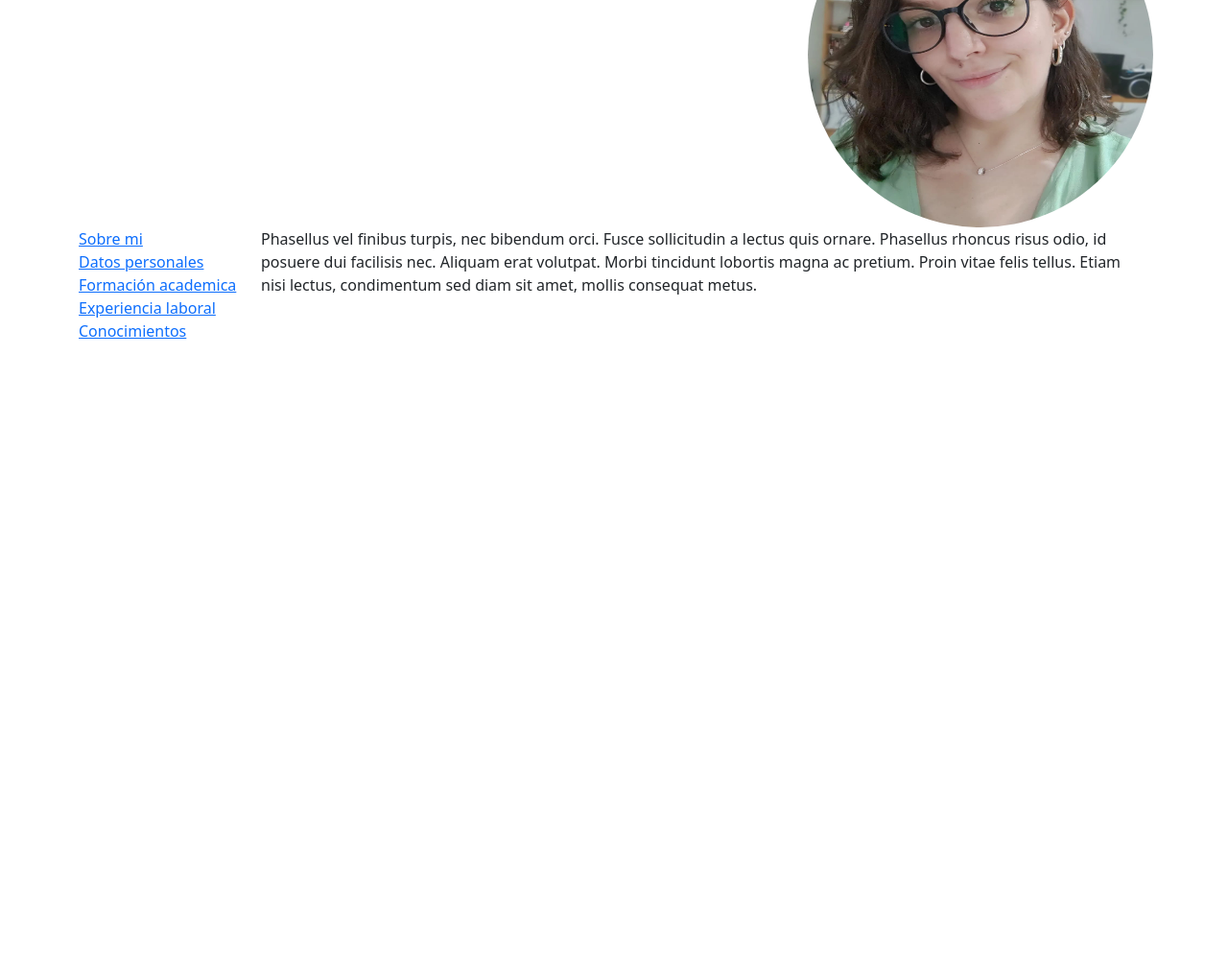
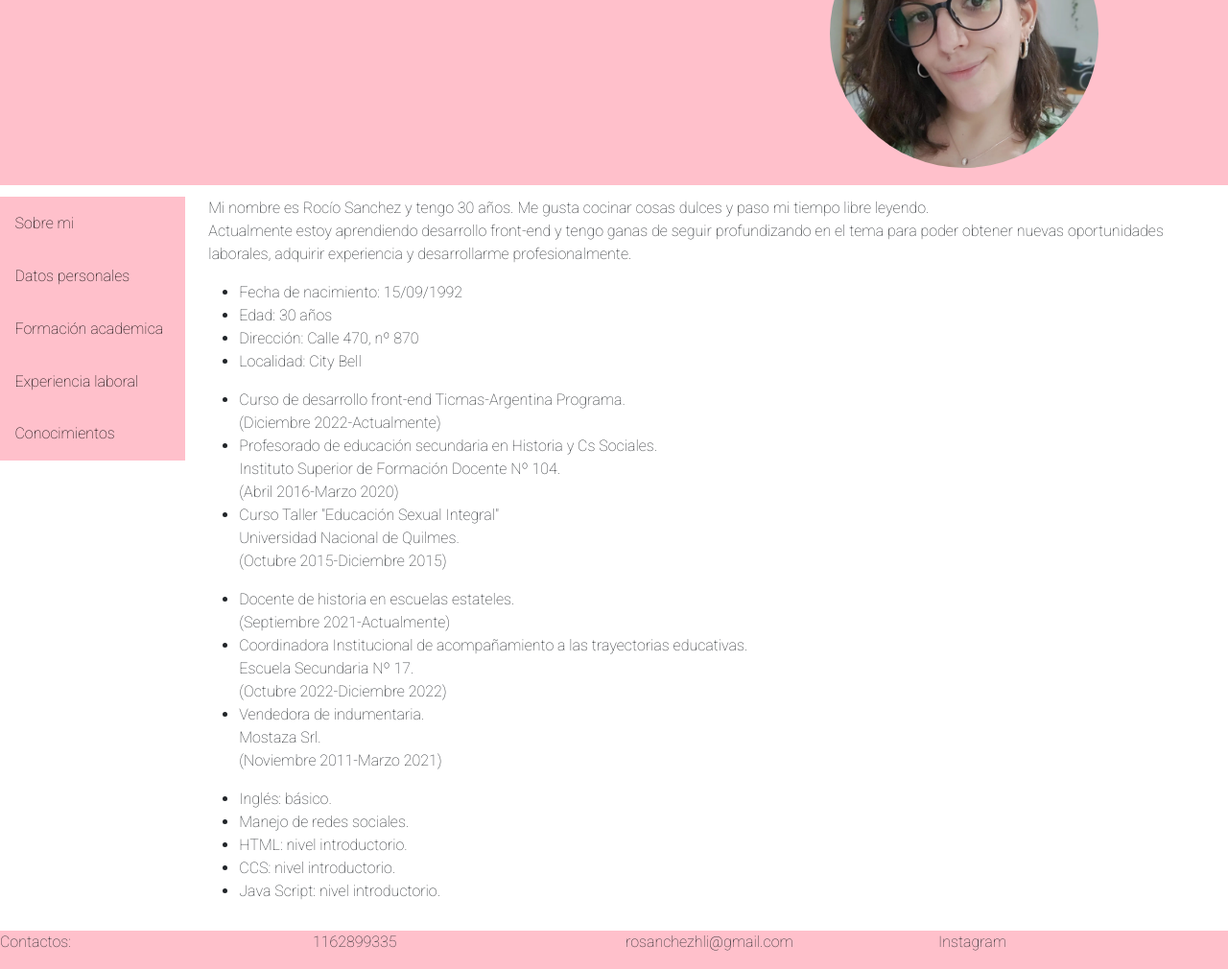
Before and after one commit to rosanchez1509/curriculum-curso, a plain HTML site: page index.html in a window 1280 px wide. Shown: the part 123-1133 px from the top of the page at 96% size. Before the commit the page ends 800 px from the top, so only its background shows below. Drawn offline with nearby package versions, Linux system fonts and the light colour scheme.

Commit message:
Creacion de secciones sin ocultar

```diff
--- a/css/styles.css
+++ b/css/styles.css
@@ -1,13 +1,36 @@
+* {
+    font-family: 'Roboto', sans-serif;
+}
+
 header {
-    margin-top: 5%;
+    padding: 1%;
+    margin-bottom: 1%;
+    background-color: pink;
 }
 
 #foto-personal {
-    width: 45vh;
-    height: 45vh;
+    margin-top: 5px;
+    margin-bottom: 5px;
+    width: 35vh;
+    height: 35vh;
     border-radius: 50%;
 }
 
 .item-menu {
+    padding: 8%;
     display: grid;
+    color: black;
+    text-decoration: none;
+    background-color: pink;
 }
+
+.item-menu:hover {
+    background-color: palevioletred;
+    color: blanchedalmond;
+}
+
+
+#footer {
+    margin-top: 1%;
+    background-color: pink;
+}
--- a/index.html
+++ b/index.html
@@ -7,6 +7,9 @@
     <meta name="viewport" content="width=device-width, initial-scale=1.0">
     <link href="https://cdn.jsdelivr.net/npm/bootstrap@5.2.3/dist/css/bootstrap.min.css" rel="stylesheet"
         integrity="sha384-rbsA2VBKQhggwzxH7pPCaAqO46MgnOM80zW1RWuH61DGLwZJEdK2Kadq2F9CUG65" crossorigin="anonymous">
+    <link rel="preconnect" href="https://fonts.googleapis.com">
+    <link rel="preconnect" href="https://fonts.gstatic.com" crossorigin>
+    <link href="https://fonts.googleapis.com/css2?family=Roboto:wght@100&display=swap" rel="stylesheet">
     <link rel="stylesheet" type="text/css" href="css/styles.css" />
     <title>CV Rocío Jazmín Sanchez</title>
 </head>
@@ -16,14 +19,14 @@
         integrity="sha384-kenU1KFdBIe4zVF0s0G1M5b4hcpxyD9F7jL+jjXkk+Q2h455rYXK/7HAuoJl+0I4"
         crossorigin="anonymous"></script>
 
-    <div class="container">
+    <div>
         <header class="row">
             <div class="col-8 text-center">
                 <h1>Rocío Jazmín Sanchez</h1>
                 <h2>Desarrolladora Web</h2>
             </div>
             <div class="col-4">
-                <img id="foto-personal" src="imagenes/foto-perfil.jpeg" alt="Foto personal">
+                <img id="foto-personal" src="imagenes/foto-personal.jpeg" alt="Foto personal">
             </div>
         </header>
         <div class="row">
@@ -35,12 +38,70 @@
                 <a class="item-menu" href="">Conocimientos</a>
             </nav>
             <div class="col-10">
-                <p>Phasellus vel finibus turpis, nec bibendum orci. Fusce sollicitudin a lectus quis ornare. Phasellus
-                    rhoncus risus odio, id posuere dui facilisis nec. Aliquam erat volutpat. Morbi tincidunt lobortis
-                    magna ac pretium. Proin vitae felis tellus. Etiam nisi lectus, condimentum sed diam sit amet, mollis
-                    consequat metus.</p>
+                <section id="sobre-mi">
+                    <p>Mi nombre es Rocío Sanchez y tengo 30 años. Me gusta cocinar cosas dulces y paso mi tiempo libre
+                        leyendo. <br>
+                        Actualmente estoy aprendiendo desarrollo front-end y tengo ganas de seguir profundizando en el
+                        tema para
+                        poder obtener nuevas oportunidades laborales, adquirir
+                        experiencia y desarrollarme profesionalmente.
+                    </p>
+                </section>
+                <section id="datos-personales">
+                    <ul>
+                        <li>Fecha de nacimiento: 15/09/1992</li>
+                        <li>Edad: 30 años</li>
+                        <li>Dirección: Calle 470, nº 870</li>
+                        <li>Localidad: City Bell</li>
+                    </ul>
+                </section>
+                <section id="formacion-academica">
+                    <ul>
+                        <li>Curso de desarrollo front-end Ticmas-Argentina Programa. <br>
+                            (Diciembre 2022-Actualmente) </li>
+                        <li>Profesorado de educación secundaria en Historia y Cs Sociales. <br>
+                            Instituto Superior de Formación Docente Nº 104. <br>
+                            (Abril 2016-Marzo 2020)
+                        </li>
+                        <li> Curso Taller "Educación Sexual Integral" <br>
+                            Universidad Nacional de Quilmes. <br>
+                            (Octubre 2015-Diciembre 2015)
+                        </li>
+                    </ul>
+                </section>
+                <section id="experiencia-laboral">
+                    <ul>
+                        <li>Docente de historia en escuelas estateles. <br>
+                            (Septiembre 2021-Actualmente)
+                        </li>
+                        <li>Coordinadora Institucional de acompañamiento a las trayectorias educativas. <br>
+                            Escuela Secundaria Nº 17. <br>
+                            (Octubre 2022-Diciembre 2022)
+                        </li>
+                        <li>Vendedora de indumentaria. <br>
+                            Mostaza Srl. <br>
+                            (Noviembre 2011-Marzo 2021)
+                        </li>
+                    </ul>
+                </section>
+                <section id="otros-conocimientos">
+                    <ul>
+                        <li>Inglés: básico.</li>
+                        <li>Manejo de redes sociales.</li>
+                        <li>HTML: nivel introductorio.</li>
+                        <li>CCS: nivel introductorio.</li>
+                        <li>Java Script: nivel introductorio.</li>
+                    </ul>
+                </section>
+
             </div>
         </div>
+        <footer class="row" id="footer">
+            <p class="col-3">Contactos:</p>
+            <p class="col-3">1162899335</p>
+            <p class="col-3">rosanchezhli@gmail.com</p>
+            <p class="col-3">Instagram</p>
+        </footer>
     </div>
 </body>
 
```
Also changed, not shown: imagenes/foto-perfil.jpeg (deleted), imagenes/foto-personal.jpeg (added).
